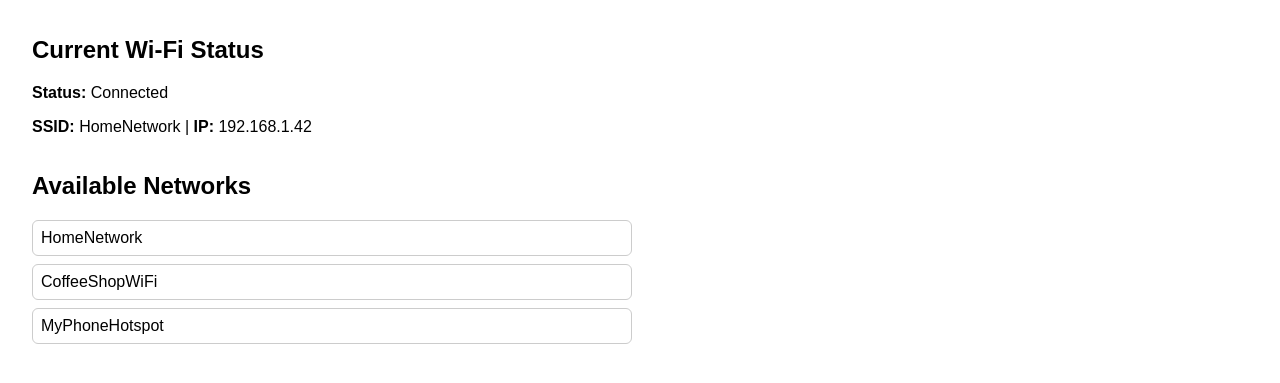
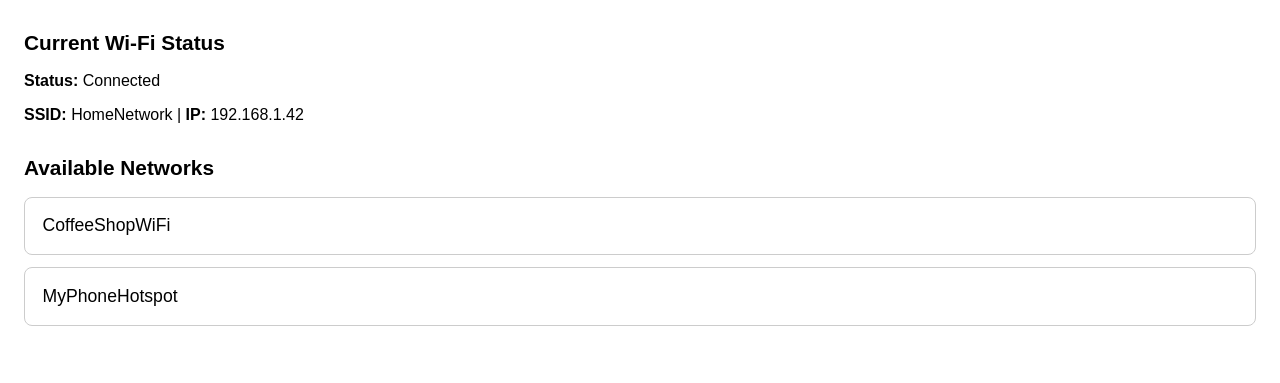
Before and after one commit to vhalme/remotebox, a Flask app: page / in a window 1280 px wide. Shown: the top 383 px of the page. Run offline with Flask 3, Linux system fonts and the light colour scheme; some libraries are stand-ins or nearby versions.

Commit message:
UI improvements

```diff
--- a/app/routes.py
+++ b/app/routes.py
@@ -11,9 +11,9 @@ bp = Blueprint("main", __name__)
 @bp.route("/")
 def index():
     wifi_list = network.scan_wifi()
-    vpn_configs = network.get_vpn_configs()
-    current_state = state.load_settings()
-    return render_template("index.html", wifi_list=wifi_list, vpn_configs=vpn_configs, state=current_state)
+    current = network.get_wifi_status()
+    current_ssid = current["ssid"] if current["connected"] else None
+    return render_template("index.html", wifi_list=wifi_list, current_ssid=current_ssid)
 
 @bp.route("/connect_wifi", methods=["POST"])
 def connect_wifi():
--- a/templates/index.html
+++ b/templates/index.html
@@ -3,34 +3,55 @@
 <head>
   <meta charset="UTF-8">
   <title>RemoteBox Wi-Fi Manager</title>
+  <meta name="viewport" content="width=device-width, initial-scale=1.0" />
   <script src="https://cdn.jsdelivr.net/npm/alpinejs@3.x.x/dist/cdn.min.js" defer></script>
   <script src="https://unpkg.com/htmx.org@1.9.2"></script>
   <style>
     body {
       font-family: sans-serif;
-      margin: 2em;
-      max-width: 600px;
+      margin: 1.5em;
+      padding: 0;
+      max-width: 100%;
+      box-sizing: border-box;
     }
+
     h2 {
       margin-top: 1.5em;
+      font-size: 1.3em;
     }
+
     .ssid {
-      padding: 0.5em;
-      margin: 0.5em 0;
+      padding: 1em;
+      margin: 0.7em 0;
       border: 1px solid #ccc;
-      border-radius: 6px;
+      border-radius: 8px;
+      font-size: 1.1em;
       cursor: pointer;
       transition: background 0.2s;
+      user-select: none;
     }
+
     .ssid:hover {
       background: #f0f0f0;
     }
+
     input[type="text"], input[type="password"] {
-      padding: 0.3em;
+      padding: 0.6em;
+      margin: 0.5em 0;
+      font-size: 1em;
+      width: 100%;
+      box-sizing: border-box;
+    }
+
+    button {
+      padding: 0.6em 1em;
+      font-size: 1em;
       margin-right: 0.5em;
+      margin-top: 0.5em;
     }
-    button {
-      padding: 0.4em 0.7em;
+
+    .form-group {
+      margin-bottom: 1em;
     }
   </style>
 </head>
@@ -58,16 +79,13 @@
   </div>
 
   <!-- Available Wi-Fi Networks -->
-  <div x-data="{ selected: null }">
+  <div x-data="{ selected: null }" id="ssid-list">
     <template x-if="!selected">
       <div>
         <h2>Available Networks</h2>
         {% for ssid in wifi_list %}
           {% if ssid != current_ssid %}
-            <div
-              class="ssid"
-              @click="selected = '{{ ssid }}'"
-            >
+            <div class="ssid" @click="selected = '{{ ssid }}'">
               {{ ssid }}
             </div>
           {% endif %}
@@ -85,8 +103,10 @@
         "
       >
         <h2>Connect to <span x-text="selected"></span></h2>
-        <input type="hidden" name="ssid" :value="selected">
-        <input type="text" name="password" placeholder="Password (plain)" required>
+        <div class="form-group">
+          <input type="hidden" name="ssid" :value="selected">
+          <input type="text" name="password" placeholder="Password" required>
+        </div>
         <button type="submit">Connect</button>
         <button type="button" @click="selected = null">Cancel</button>
       </form>
```
